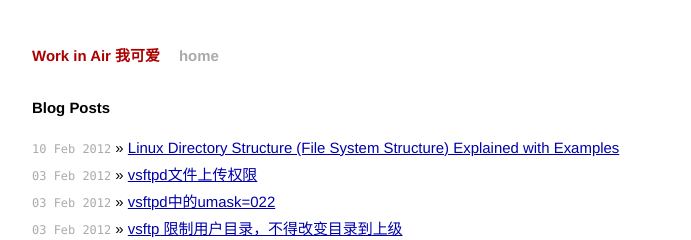
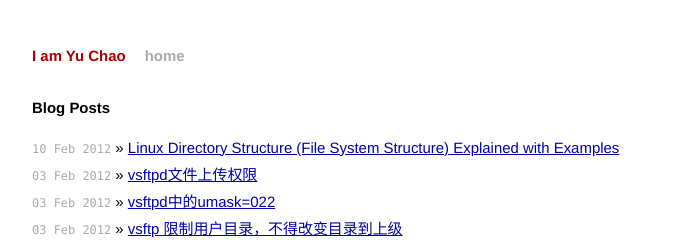
Before and after one commit to windea/windea.github.io, a Jekyll site: the page built from index.html, in a window 1280 px wide. Shown: the top 240 px of the page, without its empty margins (294-985 px from the left). Built offline with Jekyll 4.4.1, drawn with Linux system fonts in a browser that asks for light colours.

Commit message:
Update _config.yml

```diff
--- a/_config.yml
+++ b/_config.yml
@@ -1,4 +1,4 @@
 encoding: utf-8
 url: http://www.iamyuchao.com
-name: Work in Air 我可爱
-description: 随时随地享受工作的快乐
+name: I am Yu Chao
+description:
```
